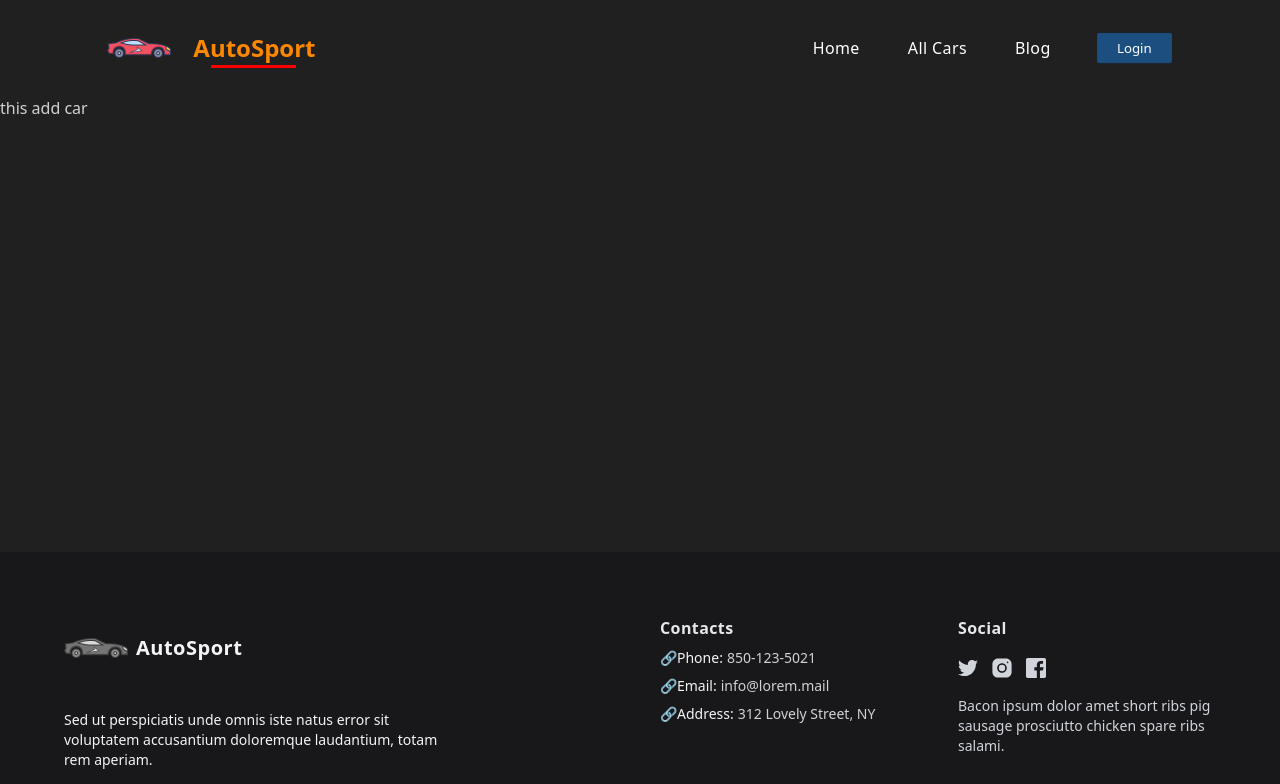
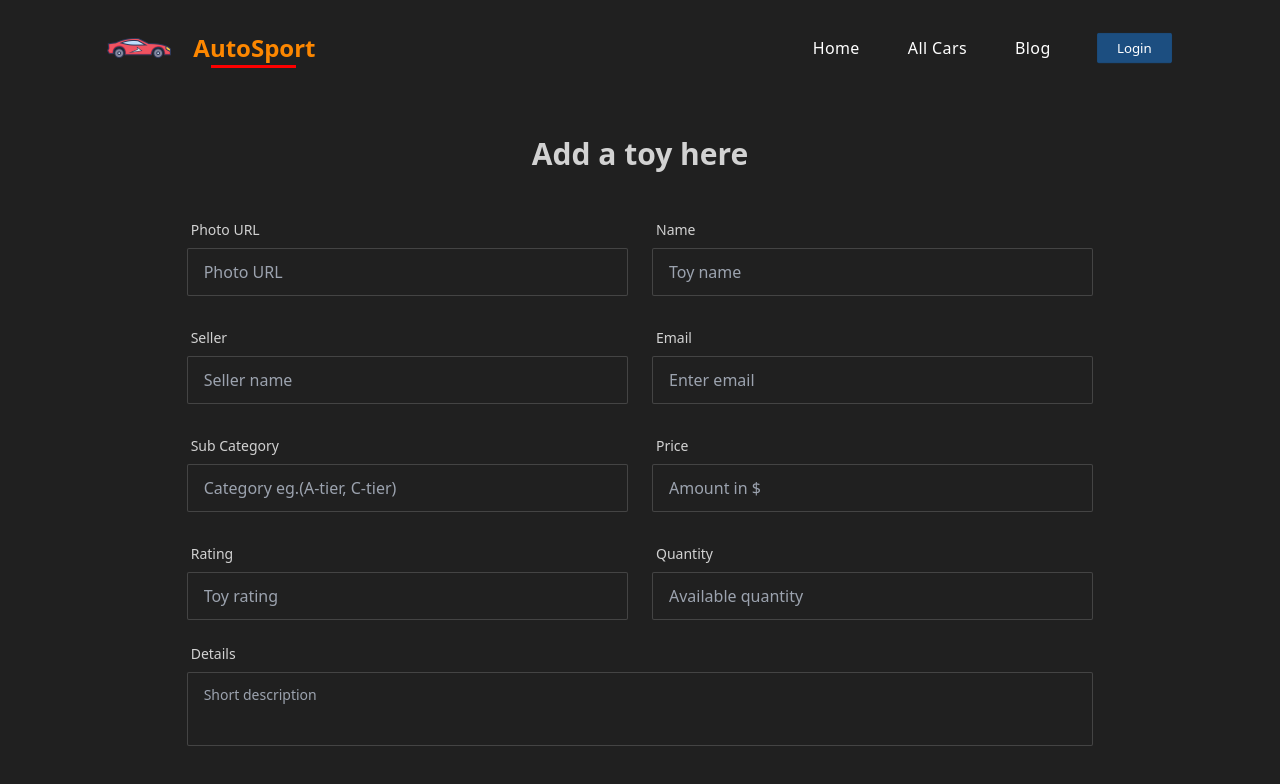
Before and after one commit to asmraihan/autosport_client, a React (Vite) app: page /addcar in a window 1280 px wide. Shown: the top 784 px of the page. Built offline with nearby package versions, Linux system fonts and the light colour scheme; no server answers.

Commit message:
add car front

```diff
--- a/src/components/NavBar/NavBar.jsx
+++ b/src/components/NavBar/NavBar.jsx
@@ -53,7 +53,7 @@ const NavBar = () => {
                         to='/user'
                         className={({ isActive }) => (isActive ? 'active' : 'default')}
                     >
-                        {user.photoURL ? <img className='w-8 h-8 rounded-full' src={user.photoURL} alt="" /> : <FaUser className='text-lg w-6 h-6'></FaUser>}
+                        {user.photoURL ? <img className='w-8 h-8 mx-4 rounded-full' src={user.photoURL} alt="" /> : <FaUser className='text-lg w-6 h-6 mx-4'></FaUser>}
 
 
                     </NavLink>
--- a/src/pages/AddCar/AddCar.jsx
+++ b/src/pages/AddCar/AddCar.jsx
@@ -1,9 +1,92 @@
+import { useContext } from "react";
+import { AuthContext } from "../../provider/AuthProvider";
 
 const AddCar = () => {
+    const {user} = useContext(AuthContext)
+
+    const handleAddCar = (e) => {
+        e.preventDefault();
+        const form = e.target;
+        const photo = form.photo.value;
+        const name = form.name.value;
+        const seller = form.seller.value;
+        const email = form.email.value;
+        const category = form.category.value;
+        const price = form.price.value;
+        const rating = form.rating.value;
+        const quantity = form.quantity.value;
+        const details = form.details.value;
+        console.log()
+    }
     return (
-        <div>
-            this add car
+        <div className="p-10 rounded-lg lg:w-5/6 mx-auto">
+        <h2 className="text-3xl font-extrabold text-center">Add a toy here</h2>
+        <form onSubmit={handleAddCar} className="p-10">
+            <div className="grid grid-cols-1 lg:grid-cols-2 gap-6">
+                <div className="form-control">
+                    <label className="label">
+                        <span className="label-text">Photo URL</span>
+                    </label>
+                    <input type="text" name="photo" placeholder="Photo URL" className="input input-bordered" />
+                </div>
+                <div className="form-control">
+                    <label className="label">
+                        <span className="label-text">Name</span>
+                    </label>
+                    <input type="text" name="name" placeholder="Toy name" className="input input-bordered" />
+                </div>
+                <div className="form-control">
+                    <label className="label">
+                        <span className="label-text">Seller</span>
+                    </label>
+                    <input type="text" name="seller" placeholder="Seller name" defaultValue={user?.displayName} className="input input-bordered" />
+                </div>
+                <div className="form-control">
+                    <label className="label">
+                        <span className="label-text">Email</span>
+                    </label>
+                    <input type="email" name="email" placeholder="Enter email" defaultValue={user?.email} className="input input-bordered" />
+                </div>
+                <div className="form-control">
+                    <label className="label">
+                        <span className="label-text">Sub Category</span>
+                    </label>
+                    <input type="text" name="category" placeholder="Category eg.(A-tier, C-tier)" className="input input-bordered" />
+                </div>
+                <div className="form-control">
+                    <label className="label">
+                        <span className="label-text">Price</span>
+                    </label>
+                    <input type="text" name="price" placeholder="Amount in $" className="input input-bordered" />
+                </div>
+                <div className="form-control">
+                    <label className="label">
+                        <span className="label-text">Rating</span>
+                    </label>
+                    <input type="text" name="rating" placeholder="Toy rating" className="input input-bordered" />
+                </div>
+                <div className="form-control">
+                    <label className="label">
+                        <span className="label-text">Quantity</span>
+                    </label>
+                    <input type="text" name="quantity" placeholder="Available quantity" className="input input-bordered" />
+                </div>
+            </div>
+            <div className="form-control mt-4">
+                    <label className="label">
+                        <span className="label-text">Details</span>
+                    </label>
+                    <textarea name="details" className="textarea textarea-bordered resize-none" placeholder="Short description"></textarea>
+                </div>
+
+            <div className="form-control mt-10">
+                <input type="submit" value="Confirm" className="btn btn-accent" />
+            </div>
+        </form>
+        <div className="card-body">
         </div>
+
+    </div>
     );
 };
 
```
Also changed, not shown: public/data.json (+30 -6 lines).
